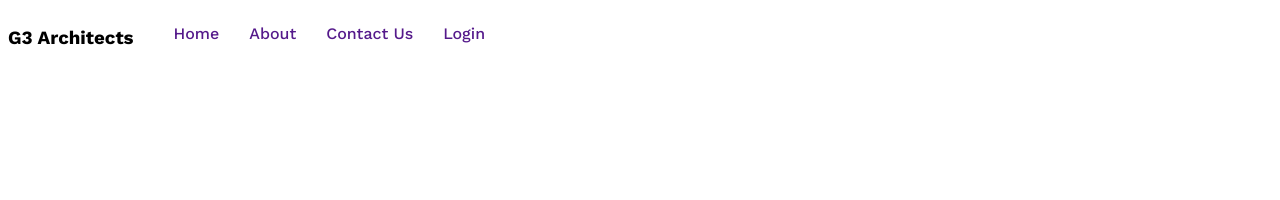
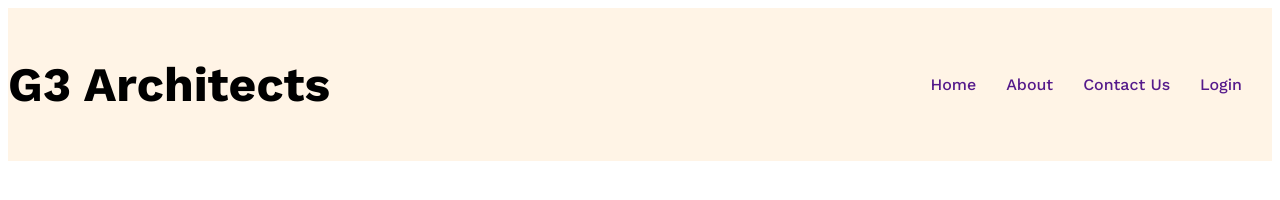
Before and after one commit to shafiul52/g3-architects-websitec, a plain HTML site: page index.html in a window 1280 px wide. Drawn offline with nearby package versions, Linux system fonts and the light colour scheme.

Commit message:
brand name added

```diff
--- a/index.html
+++ b/index.html
@@ -8,19 +8,21 @@
 </head>
 <body class="work-sans-font">
 
-    <header>
+    <header class="bg-light">
         <nav class="navbar display-flex">
             <h3 class="brand-name"> G3 Architects </h3>
             <ul class="nav-links display-flex">
              <!-- li.nav-item*4>a.nav-link -->
-
-             <li class="nav-item"><a href="" class="nav-link">Home </a></li>
-             <li class="nav-item"><a href="" class="nav-link">About</a></li>
-             <li class="nav-item"><a href="" class="nav-link">Contact Us  </a></li>
-             <li class="nav-item"><a href="" class="nav-link">Login</a></li>
+             <li class="nav-item"><a href="" class="nav-link text gray">Home </a></li>
+             <li class="nav-item"><a href="" class="nav-link text gray">About</a></li>
+             <li class="nav-item"><a href="" class="nav-link text gray">Contact Us  </a></li>
+             <li class="nav-item"><a href="" class="nav-link text gray">Login</a></li>
             </ul>
 
         </nav>
+        <div class="banner">
+
+        </div>
     </header>
     <main>
 
--- a/styles/architects.css
+++ b/styles/architects.css
@@ -15,13 +15,30 @@
     display: flex;
 }
 
+/* dark 02  */
+.text-gray{
+color: rgb(66, 66, 66);
+}
 
+.text-light-gray{
+    color:  rgb(66, 66, 66);
+
+}
+.bg-light{
+    background-color:#FFF4E6
+}
 /* header styles  */
 
 
 /* navbar  styles  */
 
 .navbar{
+    justify-content: space-between;
+    align-items: center;
+}
+.brand-name{
+    font-weight: 700;
+    font-size: 3rem;
 
 }
 
@@ -33,3 +50,7 @@
  text-decoration: none;
  font-weight: 500;
 }
+.navbar, .banner{
+    max-width: 1440px;
+    margin: 0 auto;
+}
```
